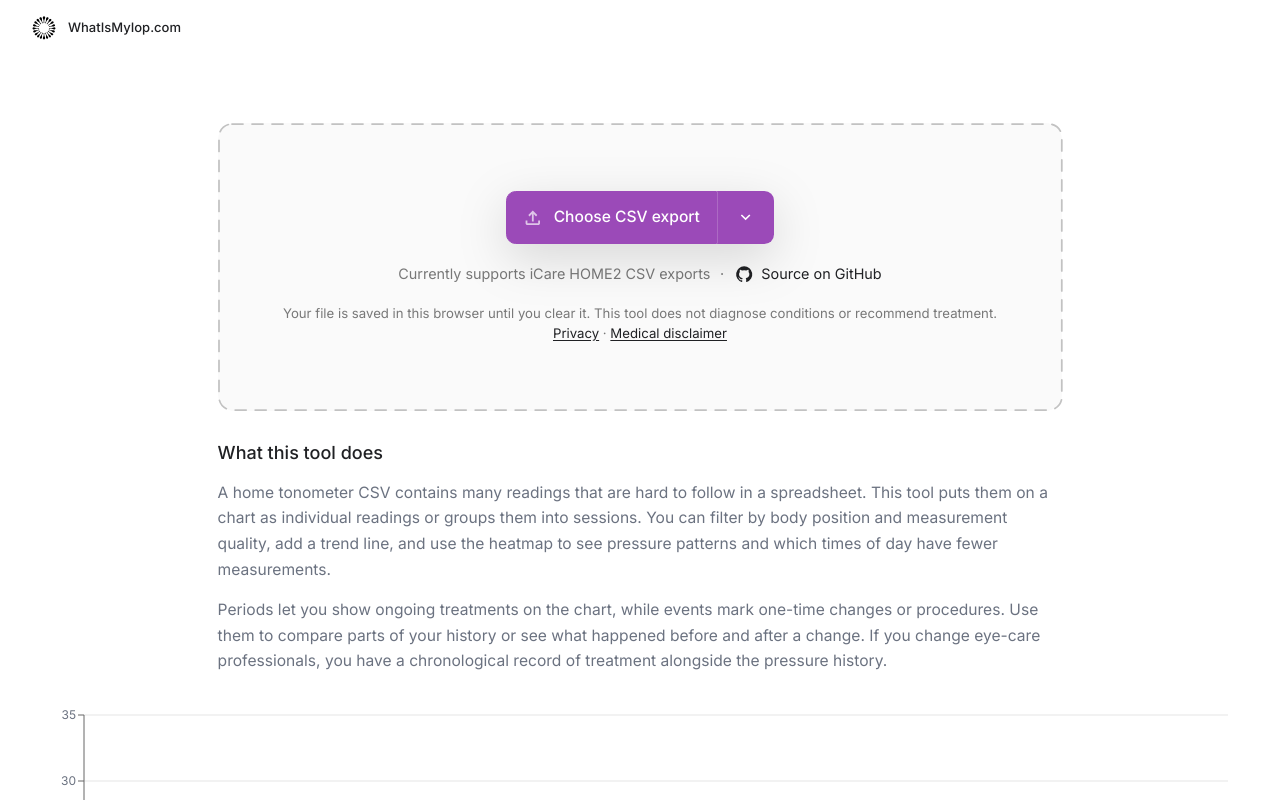
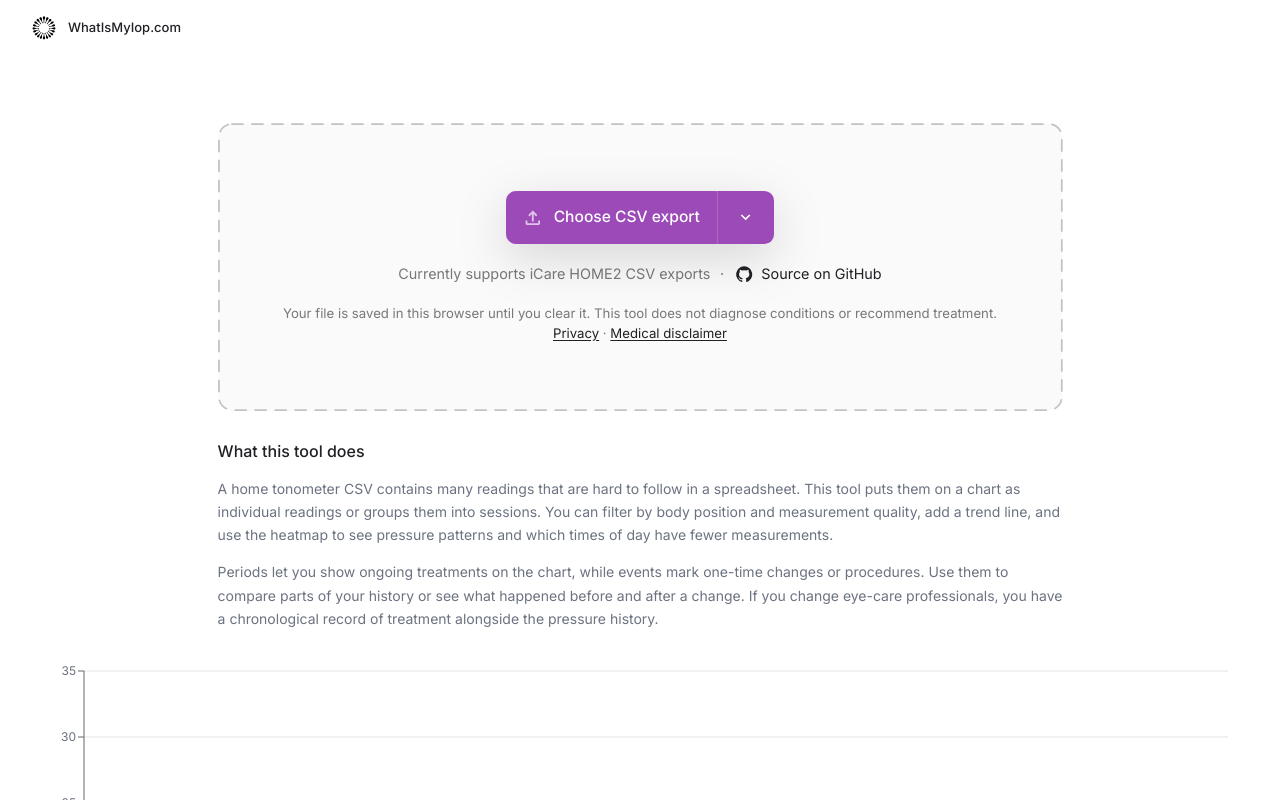
Before and after one commit to jakubg05/whatismyiop, a React (Vite) app in the folder src/client/: page / in a window 1280 px wide. Shown: the top 800 px of the page. Built offline with nearby package versions, Linux system fonts and the light colour scheme.

Commit message:
style: refine import explainer typography

```diff
--- a/src/client/src/app.css
+++ b/src/client/src/app.css
@@ -46,8 +46,8 @@
 .import-dropzone__notice { max-width: 45.6rem; color: hsl(0 0% 47%); font-size: .825rem; line-height: 1.5; }
 .import-dropzone__notice a { color: var(--ink); text-underline-offset: .15em; }
 .import-explainer { width: min(52.8rem, calc(100vw - 2rem)); margin: 0 auto 1.8rem; }
-.import-explainer h2 { margin-bottom: .9rem; color: var(--ink); font-size: 1.125rem; }
-.import-explainer p { color: var(--muted); font-size: .975rem; line-height: 1.65; }
+.import-explainer h2 { margin-bottom: .9rem; color: var(--ink); font-size: 1rem; }
+.import-explainer p { color: var(--muted); font-size: .875rem; line-height: 1.65; }
 .import-explainer p + p { margin-top: .9rem; }
 .panel, .diurnal-section { border: 0; border-radius: 0; background: transparent; }
 .diurnal-tooltip { width: 14rem; padding: var(--s3); border: 1px solid rgb(255 255 255 / 7%); border-radius: .875rem; display: grid; gap: var(--s2); background: #2b2b2b; color: #f3f3f3; font: var(--small); pointer-events: none; }
```
